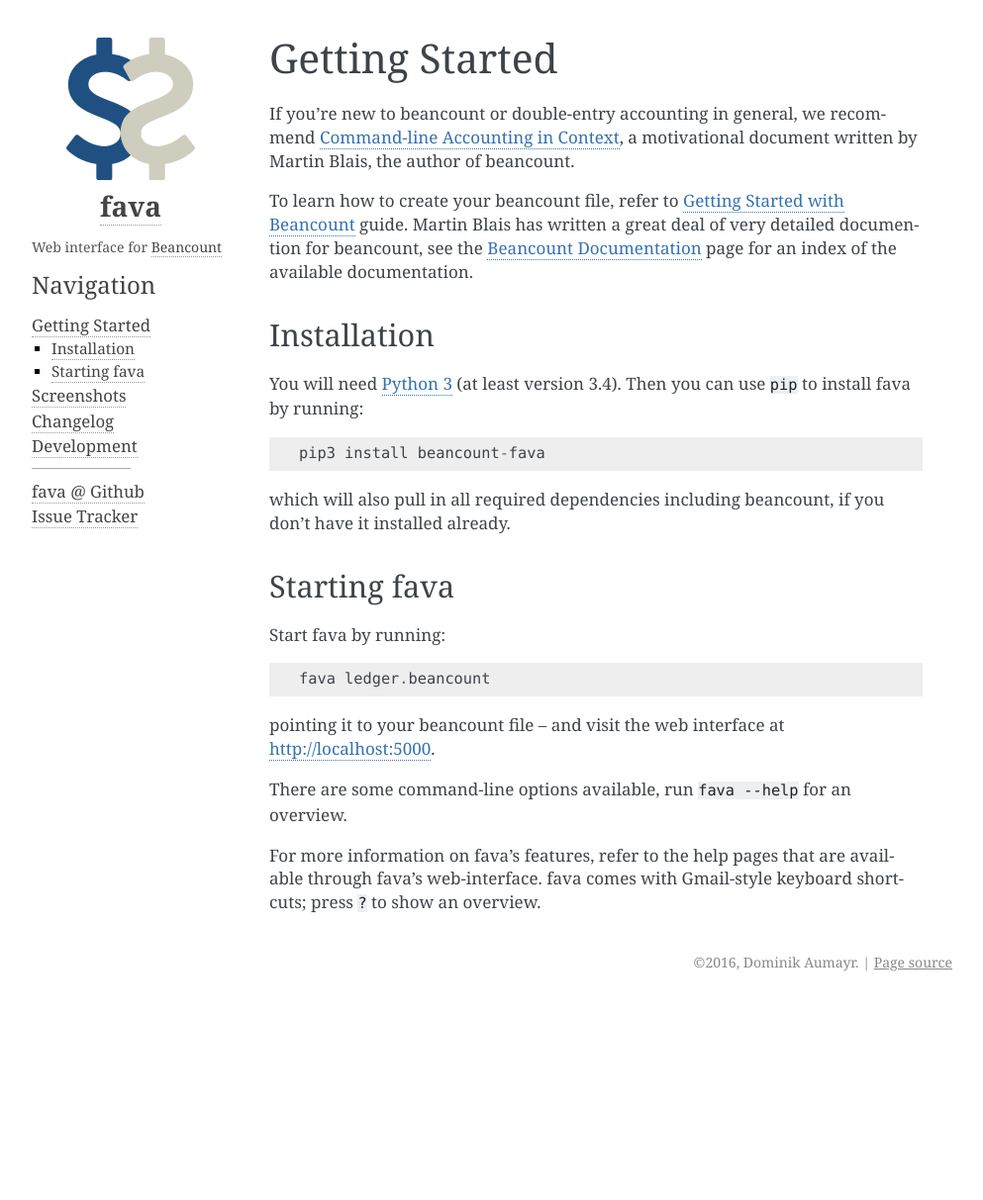
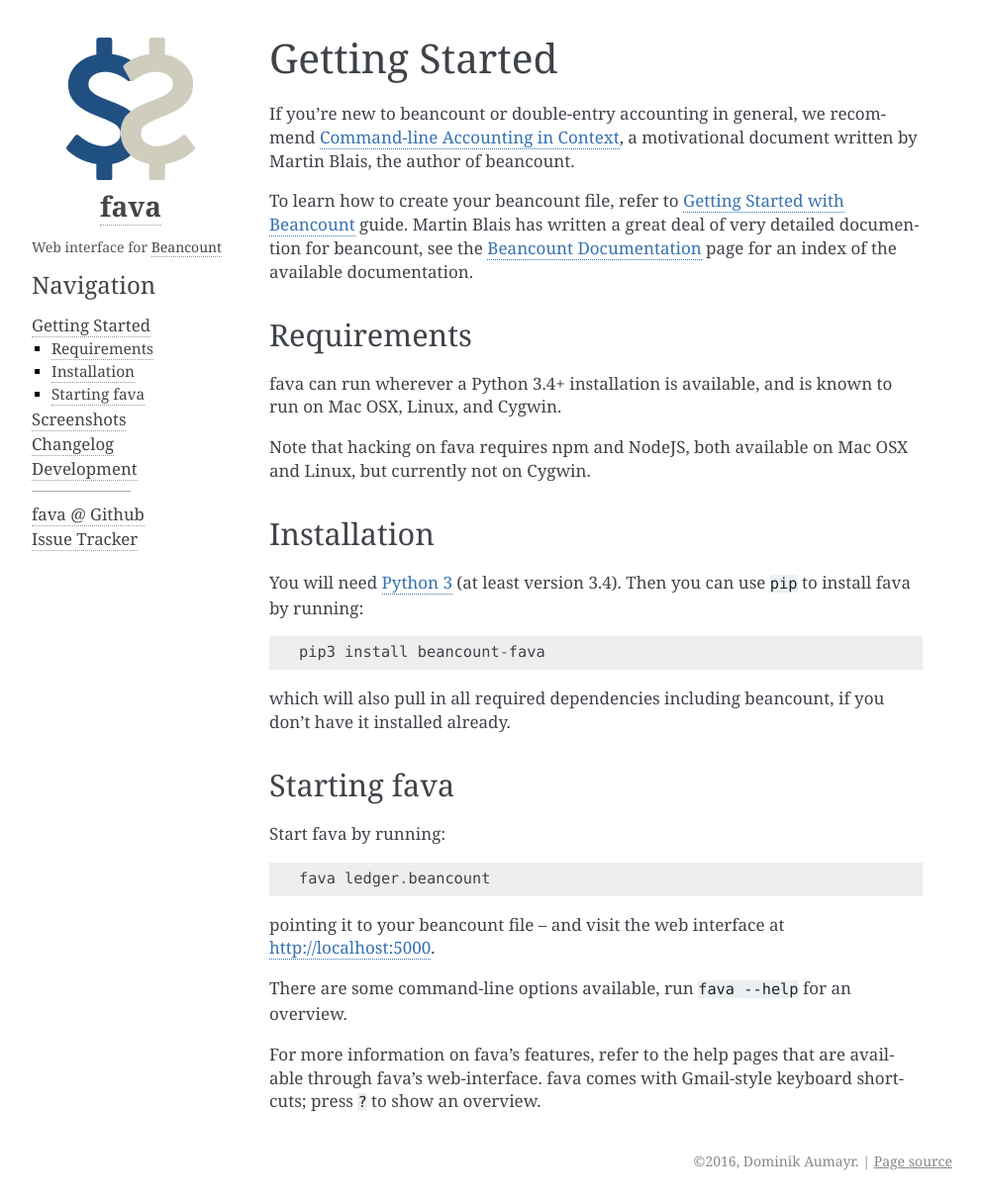
Before and after one commit to beancount/fava, a Sphinx documentation site: the page built from docs/usage.rst, in a window 1280 px wide. Shown: the whole page at 99% size, without its empty margins (148-1141 px from the left). Built offline with Sphinx 7.4.7, drawn with Linux system fonts in a browser that asks for light colours; before the commit the page ends 1012 px from its top, so only the background shows below that.

Commit message:
Documentation: adding requirements section.

```diff
--- a/docs/usage.rst
+++ b/docs/usage.rst
@@ -14,6 +14,15 @@ beancount, see the `Beancount Documentation
 <https://docs.google.com/document/d/1RaondTJCS_IUPBHFNdT8oqFKJjVJDsfsn6JEjBG04eA>`__
 page for an index of the available documentation.
 
+Requirements
+------------
+
+fava can run wherever a Python 3.4+ installation is available, and is
+known to run on Mac OSX, Linux, and Cygwin.
+
+Note that hacking on fava requires npm and NodeJS, both available on Mac OSX and Linux,
+but currently not on Cygwin.
+
 Installation
 ------------
 
@@ -24,6 +33,7 @@ Then you can use ``pip`` to install fava by running::
 
 which will also pull in all required dependencies including beancount, if you
 don't have it installed already.
+
 
 Starting fava
 -------------
```
